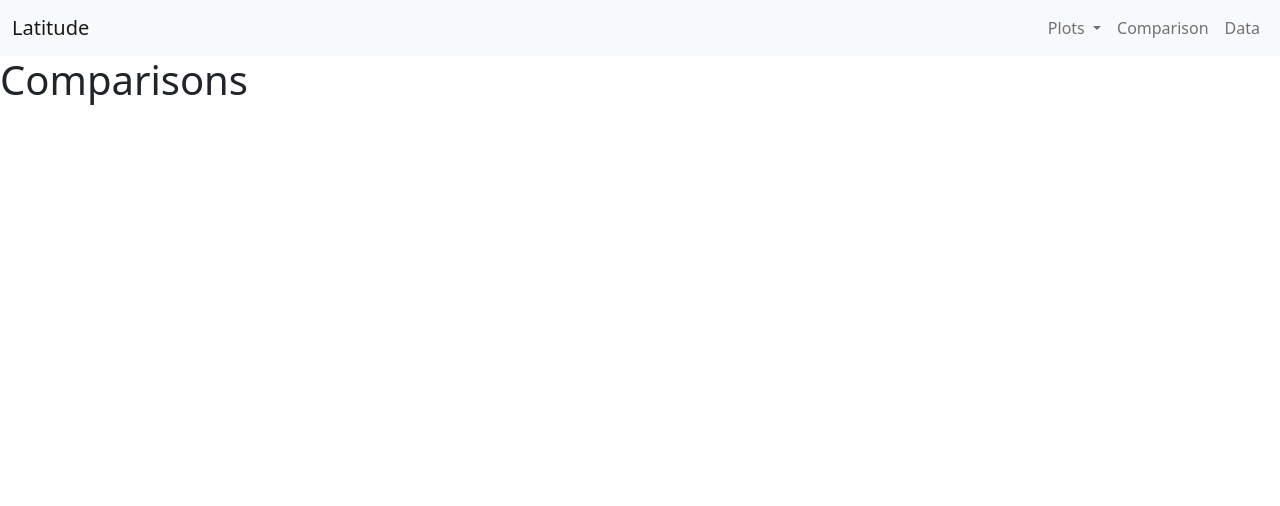
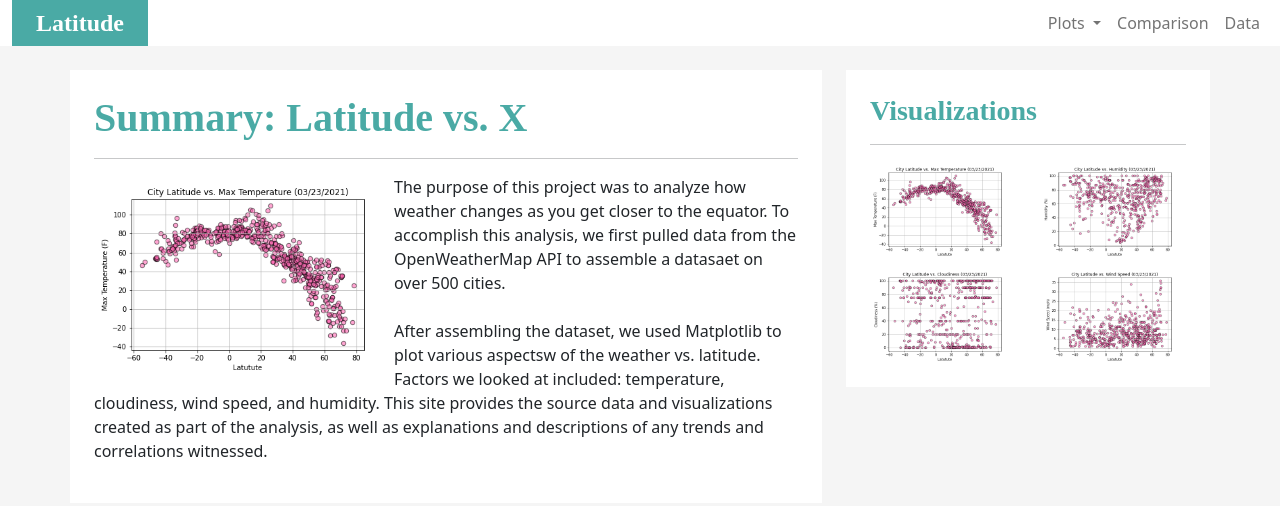
Before and after one commit to scottgall/Web-Design-Challenge, a plain HTML site: page comparisons.html in a window 1280 px wide. Drawn offline with nearby package versions, Linux system fonts and the light colour scheme.

Commit message:
finished home page

```diff
--- a/comparisons.html
+++ b/comparisons.html
@@ -4,12 +4,13 @@
     <meta charset="utf-8">
     <meta name="viewport" content="width=device-width, initial-scale=1">
     <link href="https://cdn.jsdelivr.net/npm/bootstrap@5.0.0-beta3/dist/css/bootstrap.min.css" rel="stylesheet" integrity="sha384-eOJMYsd53ii+scO/bJGFsiCZc+5NDVN2yr8+0RDqr0Ql0h+rP48ckxlpbzKgwra6" crossorigin="anonymous">
-    <title>Comparisons</title>
+    <link rel="stylesheet" href="style.css">
+    <title>Home</title>
   </head>
   <body>
-    <nav class="navbar navbar-expand-lg navbar-light bg-light">
+    <nav class="navbar navbar-expand-lg navbar-light mb-lg-4">
       <div class="container-fluid">
-        <a class="navbar-brand" href="index.html">Latitude</a>
+        <a class="navbar-brand navbrand" href="#">Latitude</a>
         <button class="navbar-toggler" type="button" data-bs-toggle="collapse" data-bs-target="#navbarSupportedContent" aria-controls="navbarSupportedContent" aria-expanded="false" aria-label="Toggle navigation">
           <span class="navbar-toggler-icon"></span>
         </button>
@@ -36,8 +37,51 @@
         </div>
       </div>
     </nav>
-    <h1>Comparisons</h1>
 
+    <div class="container-lg px-0">
+      <div class="row gx-4">
+        <div class="col-lg-8">
+          <div class="p-4 bg-white">
+            <h1>Summary: Latitude vs. X</h1>
+            <hr>
+            <img src="assets/fig1.png" alt="Plot of city latitude vs. max temperature" class="float-start" width="300px">
+            <p>The purpose of this project was to analyze how weather changes as you get closer to the equator. To accomplish this analysis, we first pulled data from the OpenWeatherMap API to assemble a datasaet on over 500 cities.<br><br>
+            After assembling the dataset, we used Matplotlib to plot various aspectsw of the weather vs. latitude. Factors we looked at included: temperature, cloudiness, wind speed, and humidity. This site provides the source data and visualizations created as part of the analysis, as well as explanations and descriptions of any trends and correlations witnessed.
+            </p>
+          </div>
+        </div>
+        <div class="col-lg-4">
+          <div class="p-4 bg-white">
+            <h3>Visualizations</h3>
+            <hr>
+            <div class="container-fluid p-0">
+              <div class="row gy-2">
+                <div class="col-3 col-lg-6">
+                  <a href="maxtemp.html">
+                    <img class="img-fluid" src="assets/fig1.png" alt="thumbnail of latitude vs. max temperature plot">
+                  </a>
+                </div>
+                <div class="col-3 col-lg-6">
+                  <a href="humidity.html">
+                    <img class="img-fluid" src="assets/fig2.png" alt="thumbnail of latitude vs. humidity plot">
+                  </a>
+                </div>
+                <div class="col-3 col-lg-6">
+                  <a href="cloudiness.html">
+                    <img class="img-fluid" src="assets/fig3.png" alt="thumbnail of latitude vs. cloudiness plot">
+                  </a>
+                </div>
+                <div class="col-3 col-lg-6">
+                  <a href="windspeed.html">
+                    <img class="img-fluid" src="assets/fig4.png" alt="thumbnail of latitude vs. wind speed plot">
+                  </a>
+                </div>
+              </div>
+            </div>
+          </div>
+        </div>
+      </div>
+    </div>
 
     <script src="https://cdn.jsdelivr.net/npm/bootstrap@5.0.0-beta3/dist/js/bootstrap.bundle.min.js" integrity="sha384-JEW9xMcG8R+pH31jmWH6WWP0WintQrMb4s7ZOdauHnUtxwoG2vI5DkLtS3qm9Ekf" crossorigin="anonymous"></script>
   </body>
--- /dev/null
+++ b/style.css
@@ -0,0 +1,39 @@
+body {
+  background: whitesmoke;
+}
+
+.navbar {
+  padding: 0;
+  background: #4aaaa5;
+}
+
+.navbar-brand {
+  background: #4aaaa5;
+  color: white !important;
+  padding-left: 1em;
+  padding-right: 1em;
+  font-family: serif;
+  font-weight: 600;
+  font-size: 1.5em;
+}
+
+.navbar-nav .nav-item.active .nav-link,
+.navbar-nav .nav-item:hover .nav-link {
+  color: #4aaaa5;
+}
+
+.navbar-light .navbar-toggler {
+  border-color: lightgray;
+}
+
+@media (min-width: 992px) {
+  .navbar {
+    background: white;
+  }
+}
+
+h1, h3 {
+  color: #4aaaa5;
+  font-family: serif;
+  font-weight: 600;
+}
```
Also changed, not shown: index.html (+47 -3 lines), assets/fig1.png (added), assets/fig2.png (added), assets/fig3.png (added), assets/fig4.png (added).
